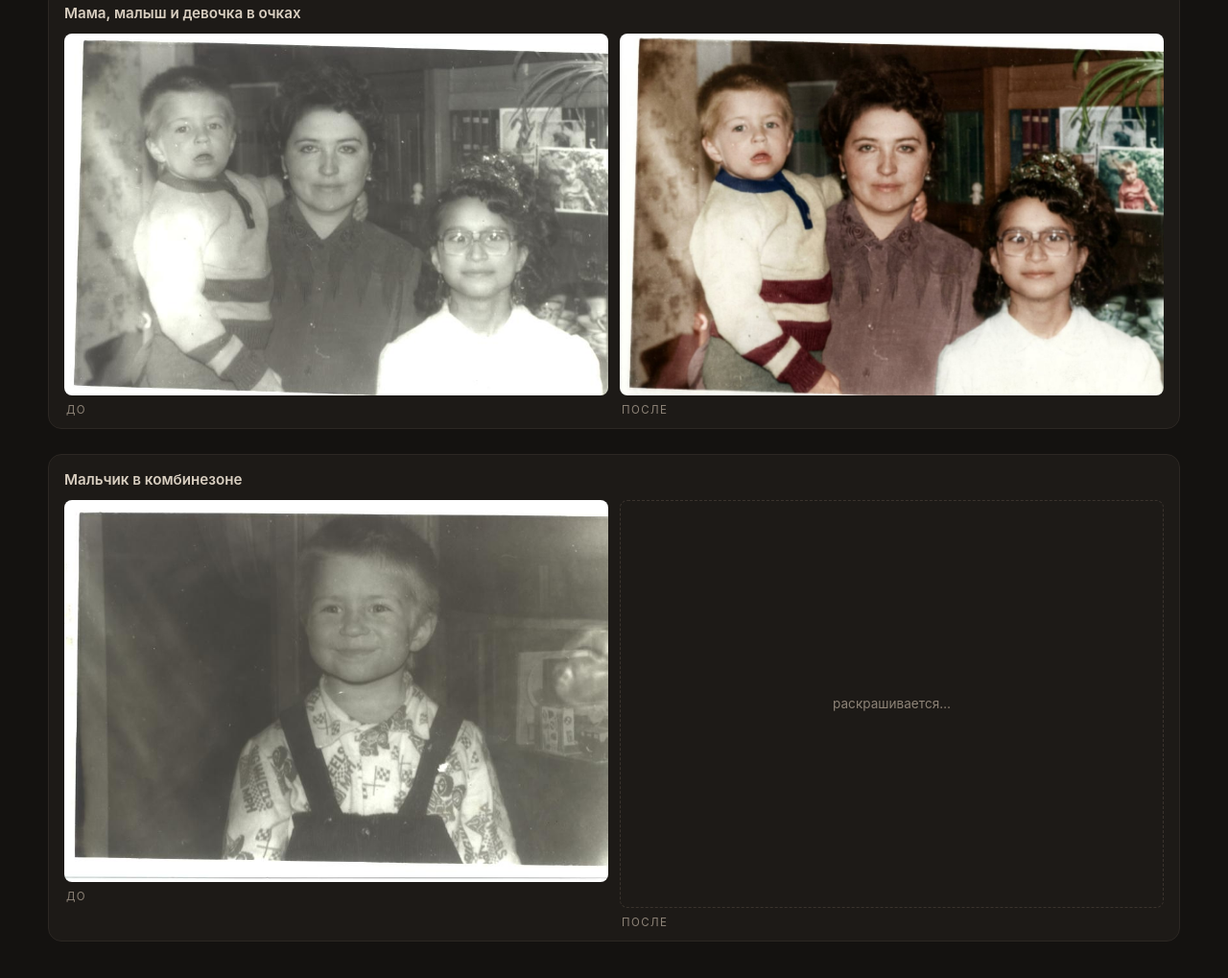
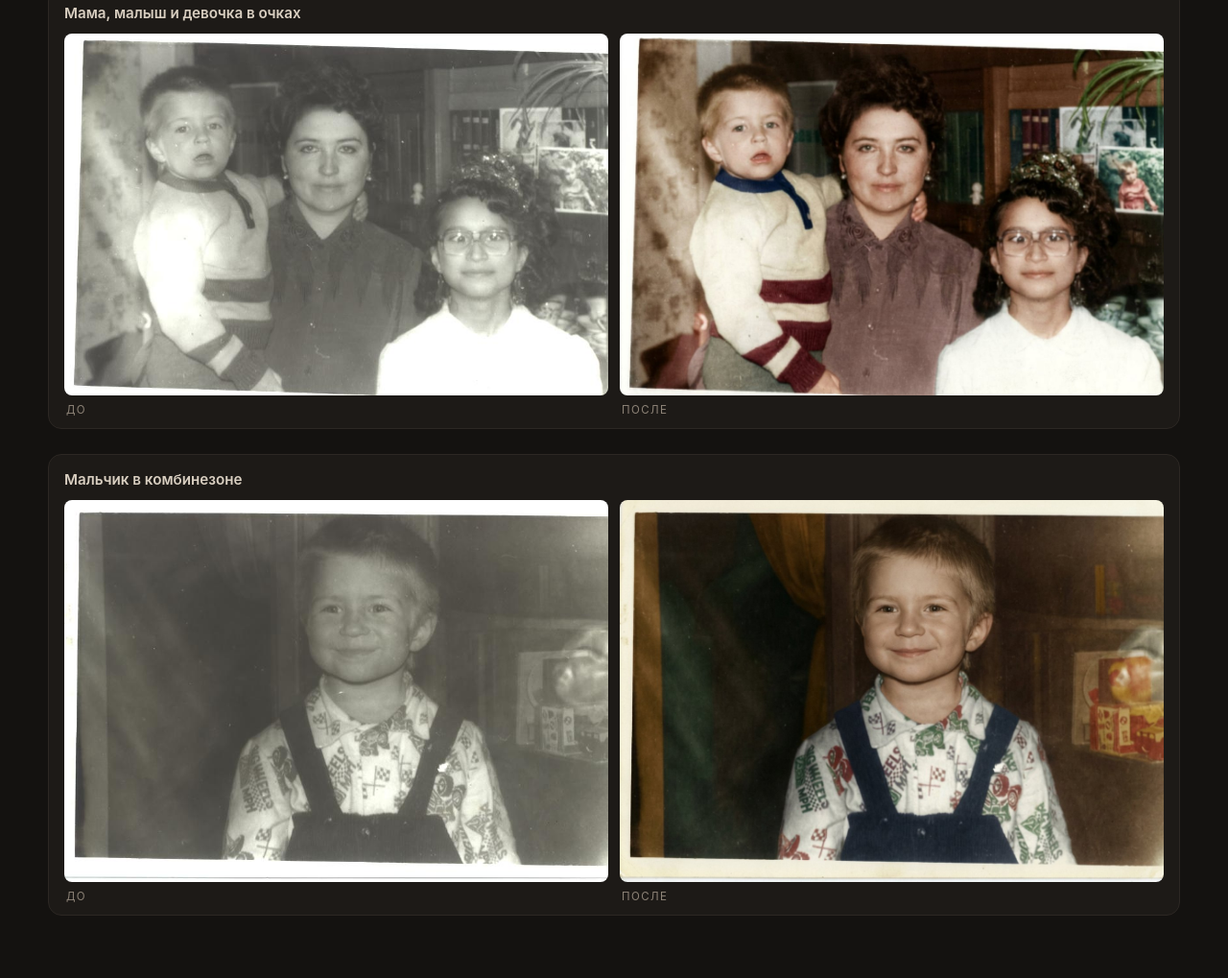
Before and after one commit to igoreremeev1959/foto, a plain HTML site: page index.html in a window 1280 px wide. Shown: the part 4437-5456 px from the top of the page at 96% size. Drawn offline with Linux system fonts and the light colour scheme.

Commit message:
Finish colorization of изоб10 and update gallery
Co-authored-by: arena-agent <297053741+arena-agent@users.noreply.github.com>

```diff
--- a/index.html
+++ b/index.html
@@ -93,7 +93,7 @@
       <h2>Мальчик в комбинезоне</h2>
       <div class="pair">
         <figure><img src="%D0%B8%D0%B7%D0%BE%D0%B110.jpg" alt="До"><figcaption>До</figcaption></figure>
-        <figure><div class="soon">раскрашивается…</div><figcaption>После</figcaption></figure>
+        <figure><img src="color/%D0%B8%D0%B7%D0%BE%D0%B110%20%E2%80%94%20%D1%86%D0%B2%D0%B5%D1%82.jpg" alt="После"><figcaption>После</figcaption></figure>
       </div>
     </section>
 </div>
```
Also changed, not shown: color/изоб10 — цвет.jpg (added), 1 other file.
